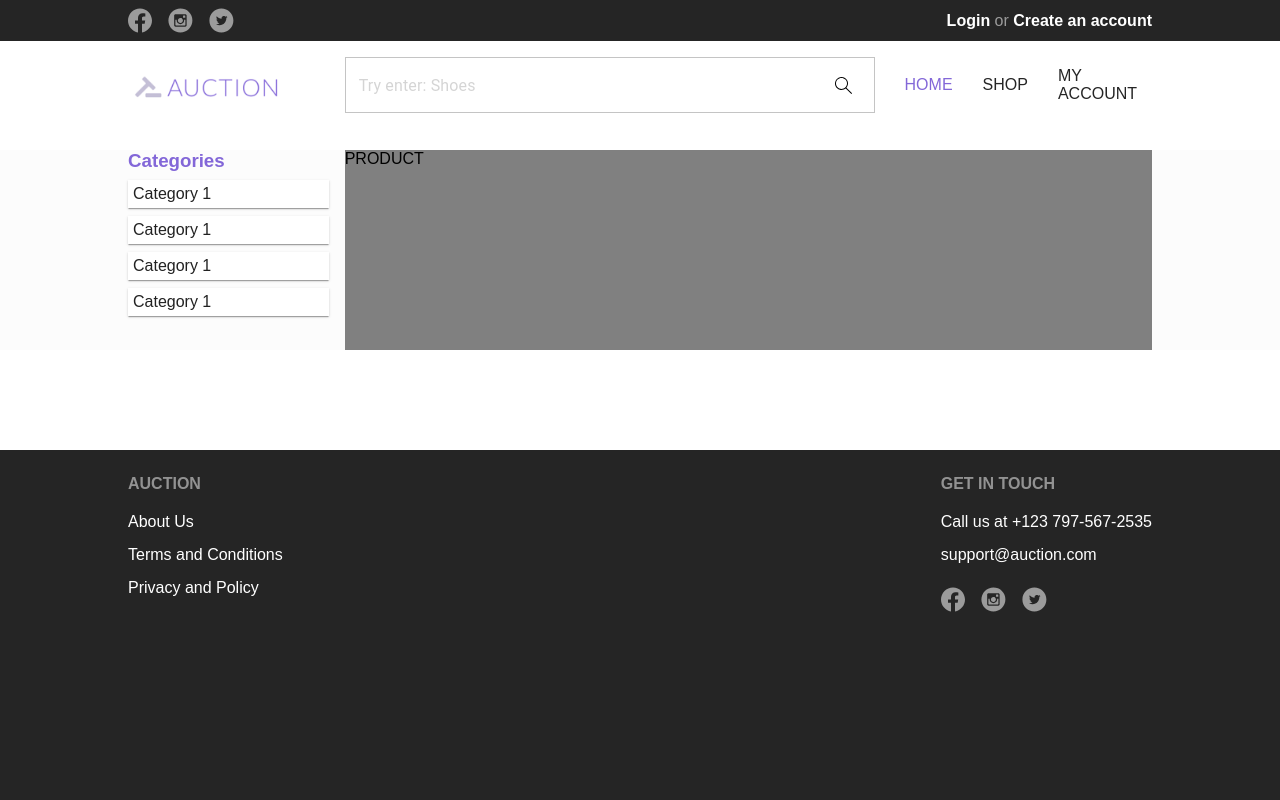
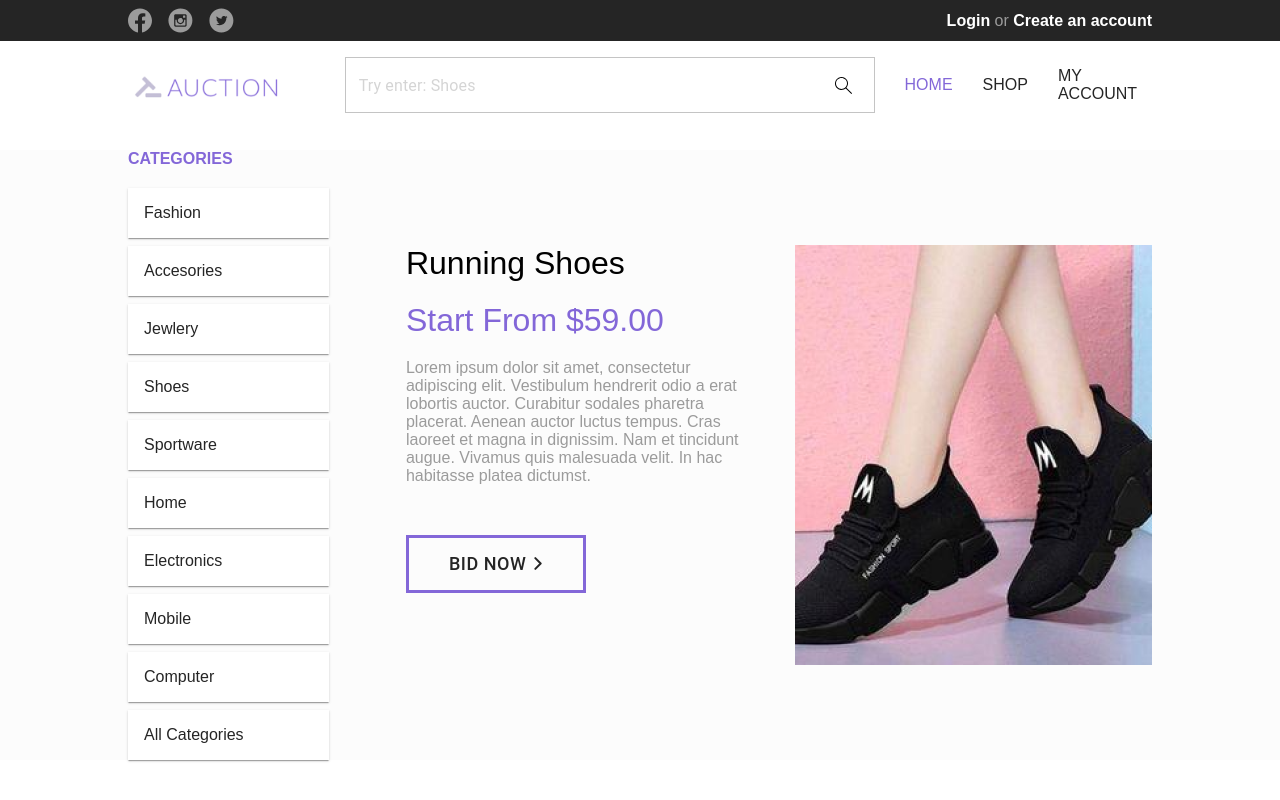
Before and after one commit to abecirovic3/Auction-App, a React (Create React App) app in the folder auction-app-frontend/: page / in a window 1280 px wide. Shown: the top 800 px of the page. Built offline with nearby package versions, Linux system fonts and the light colour scheme.

Commit message:
Implement basic layout for categories and highlighted product

```diff
--- a/auction-app-frontend/src/assets/style/home-page-main.scss
+++ b/auction-app-frontend/src/assets/style/home-page-main.scss
@@ -7,4 +7,58 @@
     width: base.$main-width;
     margin: auto;
   }
+
+  .category-selector {
+    h3 {
+      color: base.$primary-color;
+      font-size: 16px;
+      margin-bottom: 20px;
+    }
+
+    .category {
+      padding: 16px;
+      border-radius: 0;
+      color: #252525;
+    }
+
+    .category:hover {
+      cursor: pointer;
+      background-color: rgba(25, 118, 210, 0.04);
+    }
+  }
+
+  .highlighted-product-container {
+    display: flex;
+    flex-direction: row;
+    justify-content: flex-end;
+    gap: 50px;
+
+    .product-details-container {
+      width: 42%;
+    }
+
+    .product-name,
+    .product-start-price {
+      font-size: 32px;
+      font-weight: 400;
+      margin-bottom: 20px;
+    }
+
+    .product-start-price {
+      color: base.$primary-color
+    }
+
+    .product-description {
+      color: #9B9B9B;
+      margin-bottom: 50px;
+    }
+
+    .bid-now-btn {
+      border: 3px solid base.$primary-color;
+      border-radius: 0;
+      color: #252525;
+      padding: 10px 45px 10px 40px;
+      font-size: 18px;
+    }
+  }
 }
--- a/auction-app-frontend/src/components/CategorySelector/CategorySelector.js
+++ /dev/null
@@ -1,15 +0,0 @@
-import { Paper, Stack } from '@mui/material';
-
-const CategorySelector = () => {
-    return (
-        <Stack spacing={1}>
-            <h3 style={{color: '#8367D8'}}>Categories</h3>
-            <Paper style={{padding: '5px', borderRadius: 0}}>Category 1</Paper>
-            <Paper style={{padding: '5px', borderRadius: 0}}>Category 1</Paper>
-            <Paper style={{padding: '5px', borderRadius: 0}}>Category 1</Paper>
-            <Paper style={{padding: '5px', borderRadius: 0}}>Category 1</Paper>
-        </Stack>
-    );
-};
-
-export default CategorySelector;
--- a/auction-app-frontend/src/components/Home/HomeMain/HomeMain.js
+++ b/auction-app-frontend/src/components/Home/HomeMain/HomeMain.js
@@ -1,10 +1,25 @@
-import { Grid } from '@mui/material';
+import { Button, Grid, Paper, Stack } from '@mui/material';
 import { StyledEngineProvider } from '@mui/material/styles';
 
+import highlightedProduct from 'assets/img/home-main-product.png';
+import bidNowIcon from 'assets/img/bid-now.svg';
+
 import 'assets/style/home-page-main.scss';
-import CategorySelector from 'components/CategorySelector/CategorySelector';
 
 const HomeMain = () => {
+    const categories = [
+        { id: 1, name: 'Fashion'},
+        { id: 2, name: 'Accesories'},
+        { id: 3, name: 'Jewlery'},
+        { id: 4, name: 'Shoes'},
+        { id: 5, name: 'Sportware'},
+        { id: 6, name: 'Home'},
+        { id: 7, name: 'Electronics'},
+        { id: 8, name: 'Mobile'},
+        { id: 9, name: 'Computer'},
+        { id: 10, name: 'All Categories'},
+    ]
+
     return (
         <StyledEngineProvider injectFirst>
             <div className='home-page-main-container'>
@@ -13,12 +28,36 @@ const HomeMain = () => {
                         container
                         columnSpacing={2}
                         justifyContent='space-around'
+                        alignItems={'center'}
                     >
                         <Grid item xs={2.5} >
-                            <CategorySelector />
+                            <div className='category-selector'>
+                                <h3>CATEGORIES</h3>
+                                <Stack spacing={1}>
+                                    {
+                                        categories.map(category => (
+                                            <Paper key={category.id} className='category'>{category.name}</Paper>
+                                        ))
+                                    }
+                                </Stack>
+                            </div>
                         </Grid>
-                        <Grid item xs={9.5} >
-                            <div style={{height: '200px', backgroundColor: 'gray'}}> PRODUCT </div>
+                        <Grid item xs={9.5}>
+                            <div className='highlighted-product-container'>
+                                <div className='product-details-container'>
+                                    <h3 className='product-name'>Running Shoes</h3>
+                                    <h3 className='product-start-price'>Start From $59.00</h3>
+                                    <p className='product-description'>Lorem ipsum dolor sit amet, consectetur adipiscing elit. Vestibulum hendrerit odio a erat lobortis auctor. Curabitur sodales pharetra placerat. Aenean auctor luctus tempus. Cras laoreet et magna in dignissim. Nam et tincidunt augue. Vivamus quis malesuada velit. In hac habitasse platea dictumst. </p>
+                                    <Button
+                                        variant='outlined'
+                                        className='bid-now-btn'
+                                        endIcon={<img src={bidNowIcon} alt='Bid Now' />}
+                                    >
+                                        Bid now
+                                    </Button>
+                                </div>
+                                <img src={highlightedProduct} alt='Highlighted Product'/>
+                            </div>
                         </Grid>
                     </Grid>
                 </div>
```
Also changed, not shown: auction-app-frontend/src/assets/img/bid-now.svg (added), auction-app-frontend/src/assets/img/home-main-product.png (added).
